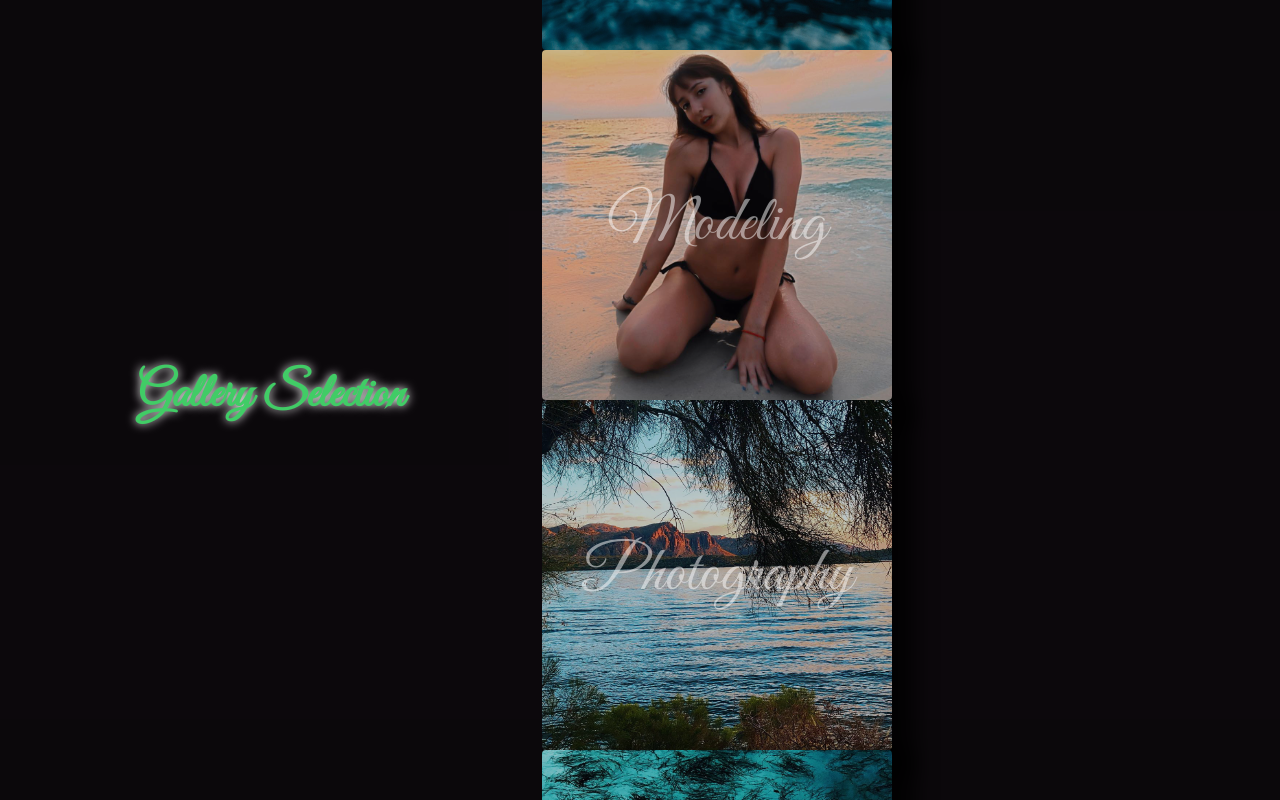
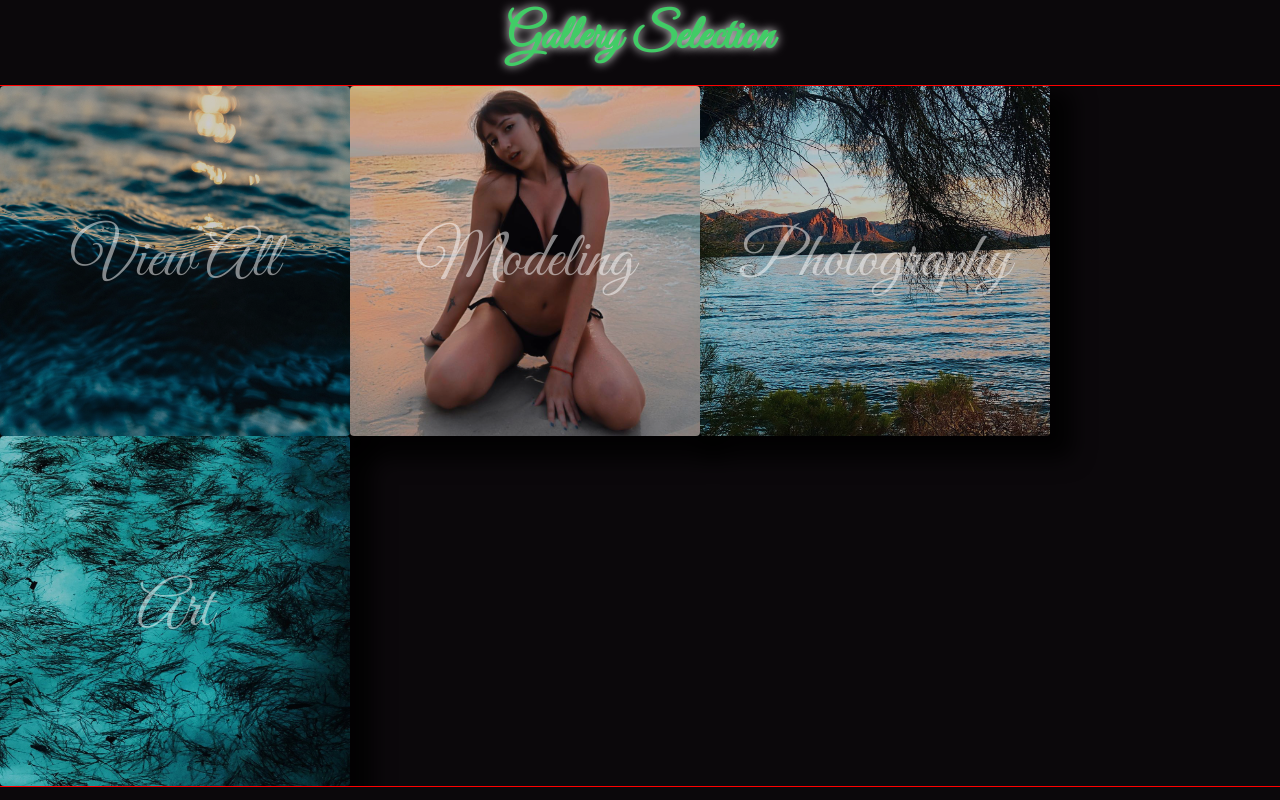
Before and after one commit to Josh-Diamond/mg_photography_frontend, a React (Create React App) app in the folder client/: page /gallery_selection in a window 1280 px wide. Built offline with nearby package versions, Linux system fonts and the light colour scheme; no server answers.

Commit message:
whatever

```diff
--- a/client/src/components/ArtCard.jsx
+++ b/client/src/components/ArtCard.jsx
@@ -78,6 +78,12 @@ export default function ArtCard() {
                 width: '275px',
                 height: '275px'
             },
+            // '@media (min-width: 900px)': {
+            //     width: '350px',
+            //     height: '350px',
+            //     margin: '10%',
+            //     marginLeft: '75px'
+            // },
         })}>
             <img src={image} alt='Modeling Gallery' className={css({ height: '100%', width: '100%', borderRadius: '4px', opacity: .8, transitionTimingFunction: 'ease-in-out', transitionDuration: '.5s',})} />
             <h2 className={css({
--- a/client/src/components/ModelingCard.jsx
+++ b/client/src/components/ModelingCard.jsx
@@ -78,6 +78,12 @@ export default function ModelingCard() {
                 width: '275px',
                 height: '275px'
             },
+            // '@media (min-width: 900px)': {
+            //     width: '350px',
+            //     height: '350px',
+            //     margin: '10%',
+            //     marginLeft: '75px'
+            // },
 
         })}>
             <img src={image} alt='Modeling Gallery' className={css({ height: '100%', width: '100%', borderRadius: '4px', opacity: .8, transitionTimingFunction: 'ease-in-out', transitionDuration: '.5s',})} />
--- a/client/src/views/Gallery.jsx
+++ b/client/src/views/Gallery.jsx
@@ -43,6 +43,7 @@ export default function Gallery({ history, setModelingGallery, setPhotographyGal
                     justifyContent: 'space-evenly',
                     alignItems: 'center',
                     height: '100%',
+                    flexDirection: 'column',
                     '@media (max-width: 950px)': {
                         flexDirection: 'column'
                     },
@@ -74,6 +75,12 @@ export default function Gallery({ history, setModelingGallery, setPhotographyGal
                          overflowY: 'scroll',
                          width: '600px',
                          display: 'block',
+                         '@media (min-width: 900px)': {
+                            display: 'flex',
+                            width: '100%',
+                            flexWrap: 'wrap',
+                            border: '1px solid red'
+                         },
                          '@media (max-width: 600px)': {
                             width: '500px'},
                         '@media (max-width: 470px)': {
@@ -88,6 +95,7 @@ export default function Gallery({ history, setModelingGallery, setPhotographyGal
                         '@media (max-width: 350px)': {
                             width: '350px'
                         },
+
                     })}>
                         <Link to='/gallery' className={css({
                             textDecoration: 'none',
```
Also changed, not shown: client/src/components/PhotographyCard.jsx (+11 -0 lines), client/src/components/ViewAllCard.jsx (+11 -0 lines).
